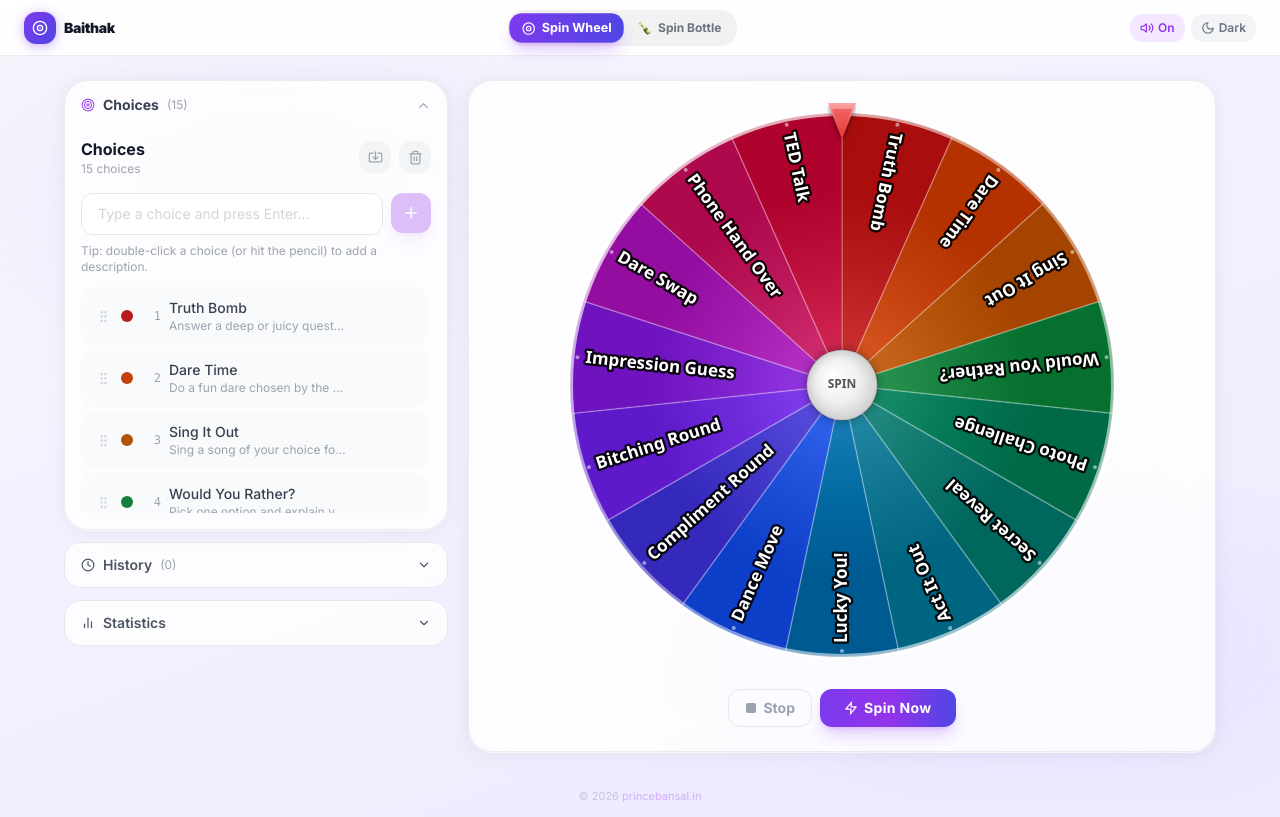
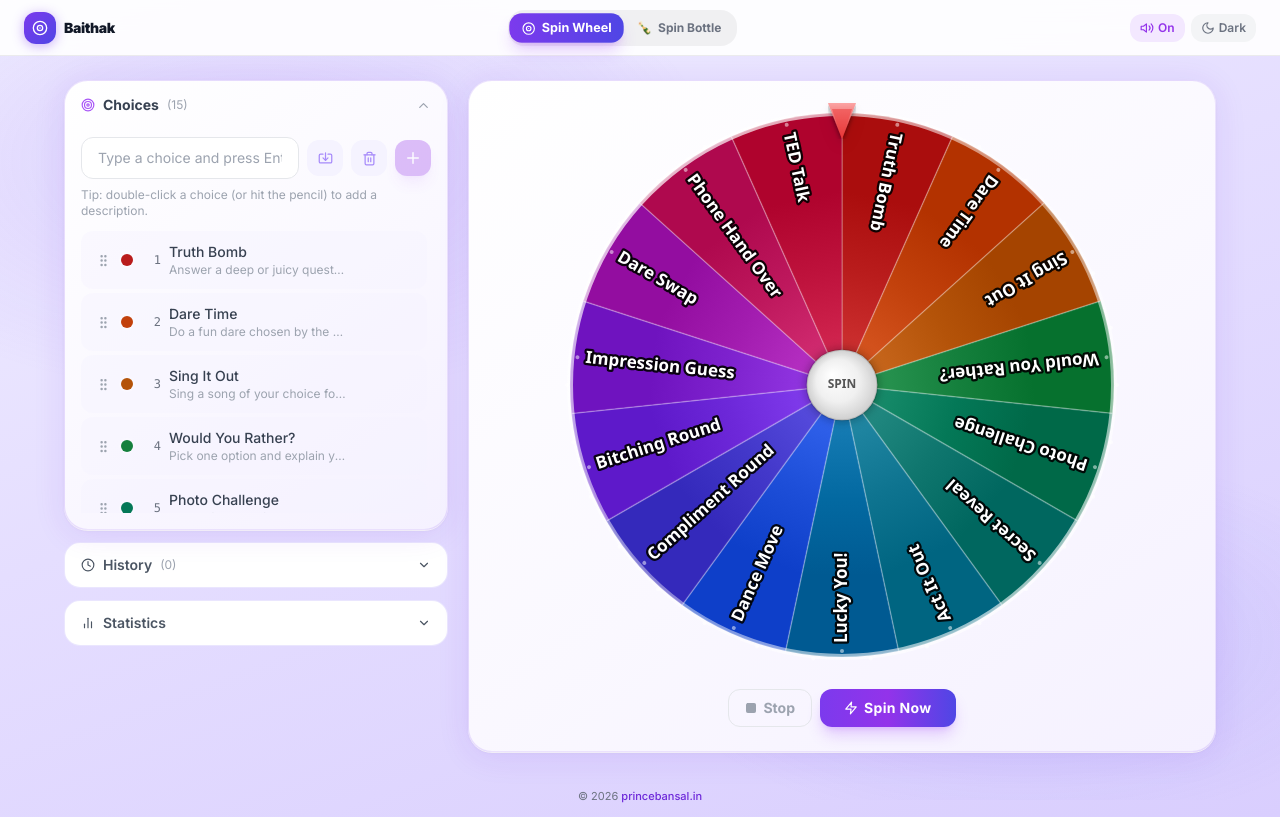
Before and after one commit to princebansal7/Baithak, a React (Vite) app: page / in a window 1280 px wide. Built offline with nearby package versions, Linux system fonts and the light colour scheme.

Commit message:
light mode fixed

```diff
--- a/src/components/ChoiceItem.tsx
+++ b/src/components/ChoiceItem.tsx
@@ -58,15 +58,15 @@ const ChoiceItem: React.FC<ChoiceItemProps> = ({ choice, index, onUpdate, onDele
       style={style as React.CSSProperties}
       className={`group flex gap-2 px-3 py-2.5 rounded-xl transition-all duration-150
         ${isEditing ? 'items-start' : 'items-center'}
-        ${isDragging ? 'shadow-2xl ring-2 ring-purple-500/50' : 'hover:bg-gray-100 dark:hover:bg-white/5'}
-        bg-gray-50 dark:bg-white/[0.03]
-        border border-transparent hover:border-gray-200 dark:hover:border-white/10`}
+        ${isDragging ? 'shadow-2xl ring-2 ring-purple-500/50' : 'hover:bg-violet-100/50 dark:hover:bg-white/5'}
+        bg-violet-50/40 dark:bg-white/[0.03]
+        border border-transparent hover:border-violet-200/70 dark:hover:border-white/10`}
     >
       {/* Drag handle */}
       <button
         {...attributes}
         {...listeners}
-        className={`flex-shrink-0 cursor-grab active:cursor-grabbing text-gray-300 dark:text-gray-500 hover:text-gray-500 dark:hover:text-gray-300 transition-colors touch-none p-0.5 rounded ${isEditing ? 'mt-1' : ''}`}
+        className={`flex-shrink-0 cursor-grab active:cursor-grabbing text-gray-400 dark:text-gray-500 hover:text-gray-600 dark:hover:text-gray-300 transition-colors touch-none p-0.5 rounded ${isEditing ? 'mt-1' : ''}`}
         aria-label="Drag to reorder"
         tabIndex={-1}
       >
@@ -81,7 +81,7 @@ const ChoiceItem: React.FC<ChoiceItemProps> = ({ choice, index, onUpdate, onDele
       />
 
       {/* Index */}
-      <span className={`flex-shrink-0 text-xs text-gray-400 dark:text-gray-500 w-5 text-right font-mono ${isEditing ? 'mt-1' : ''}`}>
+      <span className={`flex-shrink-0 text-xs text-gray-500 dark:text-gray-500 w-5 text-right font-mono ${isEditing ? 'mt-1' : ''}`}>
         {index + 1}
       </span>
 
--- a/src/components/ChoicePanel.tsx
+++ b/src/components/ChoicePanel.tsx
@@ -115,29 +115,30 @@ const ChoicePanel: React.FC<ChoicePanelProps> = ({ choices, onChange }) => {
   return (
     <>
       <div className="flex flex-col h-full">
-        {/* Header */}
-        <div className="flex items-center justify-between mb-4">
-          <div>
-            <h2 className="text-base font-bold text-gray-900 dark:text-white">Choices</h2>
-            <p className="text-xs text-gray-400 dark:text-white/40">
-              {choices.length === 0
-                ? 'No choices yet'
-                : `${choices.length} choice${choices.length !== 1 ? 's' : ''}`}
-            </p>
-          </div>
+        {/* Input + actions row */}
+        <div className="flex gap-2 items-center mb-4">
+          <input
+            ref={inputRef}
+            value={inputValue}
+            onChange={(e) => setInputValue(e.target.value)}
+            onKeyDown={handleKeyDown}
+            placeholder="Type a choice and press Enter…"
+            maxLength={60}
+            className="flex-1 bg-white dark:bg-white/5 border border-gray-200 dark:border-white/10 focus:border-purple-500/60 rounded-xl px-4 py-2.5 text-sm text-gray-900 dark:text-white placeholder-gray-400 dark:placeholder-white/20 outline-none transition-all ring-0 focus:ring-2 focus:ring-purple-500/30 min-w-0"
+            aria-label="New choice"
+          />
 
-          <div className="flex items-center gap-2">
           {/* Bulk import */}
           <button
             onClick={() => setShowBulk(true)}
-              className="w-8 h-8 rounded-xl flex items-center justify-center bg-gray-100 dark:bg-white/5 hover:bg-purple-100 dark:hover:bg-purple-500/20 text-gray-400 dark:text-white/40 hover:text-purple-600 dark:hover:text-purple-400 transition-all duration-150"
+            className="flex-shrink-0 w-9 h-9 rounded-xl flex items-center justify-center bg-violet-50 dark:bg-white/5 hover:bg-purple-100 dark:hover:bg-purple-500/20 text-violet-400 dark:text-white/40 hover:text-purple-600 dark:hover:text-purple-400 transition-all duration-150"
             title="Bulk import"
             aria-label="Bulk import choices"
           >
             <Import size={15} />
           </button>
 
-            {/* Clear-all — shows animated confirm on click */}
+          {/* Clear-all */}
           <AnimatePresence mode="wait">
             {choices.length > 0 && !confirmClear && (
               <motion.button
@@ -147,36 +148,35 @@ const ChoicePanel: React.FC<ChoicePanelProps> = ({ choices, onChange }) => {
                 exit={{ opacity: 0, scale: 0.8 }}
                 transition={{ duration: 0.15 }}
                 onClick={() => setConfirmClear(true)}
-                  className="w-8 h-8 rounded-xl flex items-center justify-center bg-gray-100 dark:bg-white/5 hover:bg-red-100 dark:hover:bg-red-500/20 text-gray-400 dark:text-white/40 hover:text-red-500 dark:hover:text-red-400 transition-all duration-150"
+                className="flex-shrink-0 w-9 h-9 rounded-xl flex items-center justify-center bg-violet-50 dark:bg-white/5 hover:bg-red-100 dark:hover:bg-red-500/20 text-violet-400 dark:text-white/40 hover:text-red-500 dark:hover:text-red-400 transition-all duration-150"
                 title="Clear all"
                 aria-label="Clear all choices"
               >
                 <Trash2 size={15} />
               </motion.button>
             )}
-
             {confirmClear && (
               <motion.div
                 key="confirm-row"
-                  initial={{ opacity: 0, x: 12, scale: 0.92 }}
-                  animate={{ opacity: 1, x: 0, scale: 1 }}
-                  exit={{ opacity: 0, x: 12, scale: 0.92 }}
+                initial={{ opacity: 0, scale: 0.92 }}
+                animate={{ opacity: 1, scale: 1 }}
+                exit={{ opacity: 0, scale: 0.92 }}
                 transition={{ type: 'spring', stiffness: 420, damping: 28 }}
-                  className="flex items-center gap-1.5 bg-red-50 dark:bg-red-500/10 border border-red-200 dark:border-red-500/25 rounded-xl px-2.5 py-1.5"
+                className="flex-shrink-0 flex items-center gap-1 bg-red-50 dark:bg-red-500/10 border border-red-200 dark:border-red-500/25 rounded-xl px-2 py-1.5"
               >
                 <span className="text-xs font-semibold text-red-600 dark:text-red-400 whitespace-nowrap">
-                    Clear all {choices.length}?
+                  Clear {choices.length}?
                 </span>
                 <button
                   onClick={clearAll}
-                    className="px-2 py-0.5 rounded-lg bg-red-500 hover:bg-red-600 text-white text-xs font-bold transition-all hover:scale-105 active:scale-95"
+                  className="px-1.5 py-0.5 rounded-lg bg-red-500 hover:bg-red-600 text-white text-xs font-bold transition-all"
                   aria-label="Confirm clear all"
                 >
                   Yes
                 </button>
                 <button
                   onClick={() => setConfirmClear(false)}
-                    className="px-2 py-0.5 rounded-lg bg-gray-200 dark:bg-white/10 hover:bg-gray-300 dark:hover:bg-white/20 text-gray-600 dark:text-white/60 text-xs font-semibold transition-all hover:scale-105 active:scale-95"
+                  className="px-1.5 py-0.5 rounded-lg bg-gray-200 dark:bg-white/10 hover:bg-gray-300 dark:hover:bg-white/20 text-gray-600 dark:text-white/60 text-xs font-semibold transition-all"
                   aria-label="Cancel"
                 >
                   No
@@ -184,25 +184,12 @@ const ChoicePanel: React.FC<ChoicePanelProps> = ({ choices, onChange }) => {
               </motion.div>
             )}
           </AnimatePresence>
-          </div>
-        </div>
 
-        {/* Add input */}
-        <div className="flex gap-2 mb-4">
-          <input
-            ref={inputRef}
-            value={inputValue}
-            onChange={(e) => setInputValue(e.target.value)}
-            onKeyDown={handleKeyDown}
-            placeholder="Type a choice and press Enter…"
-            maxLength={60}
-            className="flex-1 bg-white dark:bg-white/5 border border-gray-200 dark:border-white/10 focus:border-purple-500/60 rounded-xl px-4 py-2.5 text-sm text-gray-900 dark:text-white placeholder-gray-300 dark:placeholder-white/20 outline-none transition-all ring-0 focus:ring-2 focus:ring-purple-500/30 min-w-0"
-            aria-label="New choice"
-          />
+          {/* Add */}
           <button
             onClick={handleAdd}
             disabled={!inputValue.trim()}
-            className="flex-shrink-0 w-10 h-10 rounded-xl flex items-center justify-center bg-purple-600 hover:bg-purple-500 disabled:opacity-30 disabled:cursor-not-allowed text-white transition-all hover:scale-105 active:scale-95 shadow-lg shadow-purple-500/30"
+            className="flex-shrink-0 w-9 h-9 rounded-xl flex items-center justify-center bg-purple-600 hover:bg-purple-500 disabled:opacity-30 disabled:cursor-not-allowed text-white transition-all hover:scale-105 active:scale-95 shadow-lg shadow-purple-500/30"
             aria-label="Add choice"
           >
             <Plus size={18} />
@@ -222,7 +209,7 @@ const ChoicePanel: React.FC<ChoicePanelProps> = ({ choices, onChange }) => {
         >
           {choices.length === 0 ? (
             <div className="flex flex-col items-center justify-center h-32 text-center gap-2">
-              <Target size={28} className="text-gray-300 dark:text-white/20" />
+              <Target size={28} className="text-violet-300 dark:text-white/20" />
               <p className="text-sm text-gray-400 dark:text-white/30">Add choices above or pick a preset below</p>
             </div>
           ) : (
--- a/src/components/Footer.tsx
+++ b/src/components/Footer.tsx
@@ -5,13 +5,13 @@ const Footer: React.FC = () => {
 
   return (
     <footer className="flex justify-center py-3">
-      <span className="text-[11px] text-gray-400/50 dark:text-white/20">
+      <span className="text-[11px] text-gray-500 dark:text-white/40">
         &copy; {year}{' '}
         <a
           href="https://www.princebansal.in"
           target="_blank"
           rel="noopener noreferrer"
-          className="text-purple-400/60 dark:text-purple-400/50 hover:text-purple-500 dark:hover:text-purple-300 transition-colors duration-150"
+          className="text-violet-700 dark:text-purple-400 hover:text-violet-900 dark:hover:text-purple-300 font-medium transition-colors duration-150"
         >
           princebansal.in
         </a>
--- a/src/components/SpinHistory.tsx
+++ b/src/components/SpinHistory.tsx
@@ -24,11 +24,11 @@ const SpinHistory: React.FC<SpinHistoryProps> = ({ history, onClear }) => {
   };
 
   return (
-    <div className="rounded-2xl border border-gray-200 dark:border-white/10 overflow-hidden bg-white/80 dark:bg-white/[0.02]">
-      <div className="flex items-center justify-between">
+    <div className="rounded-2xl border border-violet-200/60 dark:border-white/10 overflow-hidden bg-white dark:bg-white/[0.02]">
+      <div className="group flex items-center justify-between hover:bg-violet-50/70 dark:hover:bg-white/5 transition-all">
         <button
           onClick={() => setExpanded((e) => !e)}
-          className="flex-1 flex items-center gap-2 px-4 py-3 text-sm font-semibold text-gray-600 dark:text-white/70 hover:text-gray-900 dark:hover:text-white hover:bg-gray-50 dark:hover:bg-white/5 transition-all"
+          className="flex-1 flex items-center gap-2 px-4 py-3 text-sm font-semibold text-gray-600 dark:text-white/70 group-hover:text-gray-900 dark:group-hover:text-white transition-colors"
           aria-expanded={expanded}
         >
           <Clock size={14} />
@@ -41,7 +41,7 @@ const SpinHistory: React.FC<SpinHistoryProps> = ({ history, onClear }) => {
         {history.length > 0 && (
           <button
             onClick={onClear}
-            className="px-3 py-3 text-gray-300 dark:text-white/20 hover:text-red-500 dark:hover:text-red-400 hover:bg-red-50 dark:hover:bg-red-500/10 transition-all"
+            className="px-3 py-3 text-gray-300 dark:text-white/20 hover:text-red-500 dark:hover:text-red-400 transition-colors duration-150"
             aria-label="Clear history"
             title="Clear history"
           >
@@ -73,7 +73,7 @@ const SpinHistory: React.FC<SpinHistoryProps> = ({ history, onClear }) => {
                       initial={{ opacity: 0, x: -10 }}
                       animate={{ opacity: 1, x: 0 }}
                       exit={{ opacity: 0, x: 10 }}
-                      className="flex items-center gap-2.5 px-3 py-2 rounded-xl bg-gray-50 dark:bg-white/[0.03] hover:bg-gray-100 dark:hover:bg-white/[0.06] transition-all group"
+                      className="flex items-center gap-2.5 px-3 py-2 rounded-xl bg-violet-50/40 dark:bg-white/[0.03] hover:bg-violet-100/50 dark:hover:bg-white/[0.06] transition-all group"
                     >
                       <span
                         className="w-2.5 h-2.5 rounded-full flex-shrink-0"
--- a/src/components/StatisticsPanel.tsx
+++ b/src/components/StatisticsPanel.tsx
@@ -22,10 +22,10 @@ const StatisticsPanel: React.FC<StatisticsPanelProps> = ({ history }) => {
   const maxCount = sorted[0]?.count ?? 1;
 
   return (
-    <div className="rounded-2xl border border-gray-200 dark:border-white/10 overflow-hidden bg-white/80 dark:bg-white/[0.02]">
+    <div className="rounded-2xl border border-violet-200/60 dark:border-white/10 overflow-hidden bg-white dark:bg-white/[0.02]">
       <button
         onClick={() => setExpanded((e) => !e)}
-        className="w-full flex items-center justify-between px-4 py-3 text-sm font-semibold text-gray-600 dark:text-white/70 hover:text-gray-900 dark:hover:text-white hover:bg-gray-50 dark:hover:bg-white/5 transition-all"
+        className="w-full flex items-center justify-between px-4 py-3 text-sm font-semibold text-gray-600 dark:text-white/70 hover:text-gray-900 dark:hover:text-white hover:bg-violet-50/70 dark:hover:bg-white/5 transition-all"
         aria-expanded={expanded}
       >
         <span className="flex items-center gap-2">
@@ -65,7 +65,7 @@ const StatisticsPanel: React.FC<StatisticsPanelProps> = ({ history }) => {
                           </span>
                         </span>
                       </div>
-                      <div className="h-1.5 rounded-full bg-gray-100 dark:bg-white/5 overflow-hidden">
+                      <div className="h-1.5 rounded-full bg-violet-100/70 dark:bg-white/5 overflow-hidden">
                         <motion.div
                           initial={{ width: 0 }}
                           animate={{ width: `${(item.count / maxCount) * 100}%` }}
--- a/src/index.css
+++ b/src/index.css
@@ -28,8 +28,8 @@ body {
    Dark mode:  translucent white card, subtle white borders
    ============================================================ */
 :root {
-  --bg-card:      rgba(255, 255, 255, 0.82);
-  --border-color: rgba(0, 0, 0, 0.07);
+  --bg-card:      rgba(255, 255, 255, 0.98);
+  --border-color: rgba(124, 58, 237, 0.14);
 }
 
 .dark {
@@ -46,7 +46,7 @@ body {
   min-height: 100vh;
   position: relative;
   overflow-x: hidden;
-  background: linear-gradient(160deg, #f8fafc 0%, #f3f0ff 45%, #ede9fe 100%);
+  background: linear-gradient(160deg, #f0eeff 0%, #e5deff 45%, #d9cefe 100%);
   background-attachment: fixed;
 }
 
@@ -62,8 +62,8 @@ body {
   pointer-events: none;
   z-index: 0;
   background:
-    radial-gradient(ellipse 60% 50% at 20% 20%, rgba(167,139,250,0.10) 0%, transparent 60%),
-    radial-gradient(ellipse 50% 40% at 80% 80%, rgba(99,102,241,0.07) 0%, transparent 60%);
+    radial-gradient(ellipse 60% 50% at 20% 20%, rgba(139,92,246,0.18) 0%, transparent 60%),
+    radial-gradient(ellipse 50% 40% at 80% 80%, rgba(99,102,241,0.13) 0%, transparent 60%);
 }
 
 .dark .app-bg::before {
@@ -87,17 +87,19 @@ body {
    Dark mode:  translucent dark glass
    ============================================================ */
 .glass-card {
-  background: var(--bg-card);
+  background: linear-gradient(145deg, #ffffff 0%, #faf8ff 55%, #f5f1ff 100%);
   border: 1px solid var(--border-color);
   backdrop-filter: blur(24px);
   -webkit-backdrop-filter: blur(24px);
   border-radius: 1.5rem;
   box-shadow:
-    0 2px 20px rgba(0, 0, 0, 0.06),
-    0 1px 0 rgba(255, 255, 255, 0.9);
+    0 4px 32px rgba(109, 40, 217, 0.11),
+    0 1px 4px rgba(0, 0, 0, 0.04),
+    0 1px 0 rgba(255, 255, 255, 1);
 }
 
 .dark .glass-card {
+  background: rgba(255, 255, 255, 0.04);
   box-shadow:
     0 4px 28px rgba(0, 0, 0, 0.55),
     0 0 0 1px rgba(168, 85, 247, 0.12),
```
Also changed, not shown: src/components/SpinBottle/PeopleSetup.tsx (+12 -33 lines), src/components/SpinBottle/SpinBottleGame.tsx (+5 -5 lines). Lines whose indentation alone changed are shown as unchanged.
